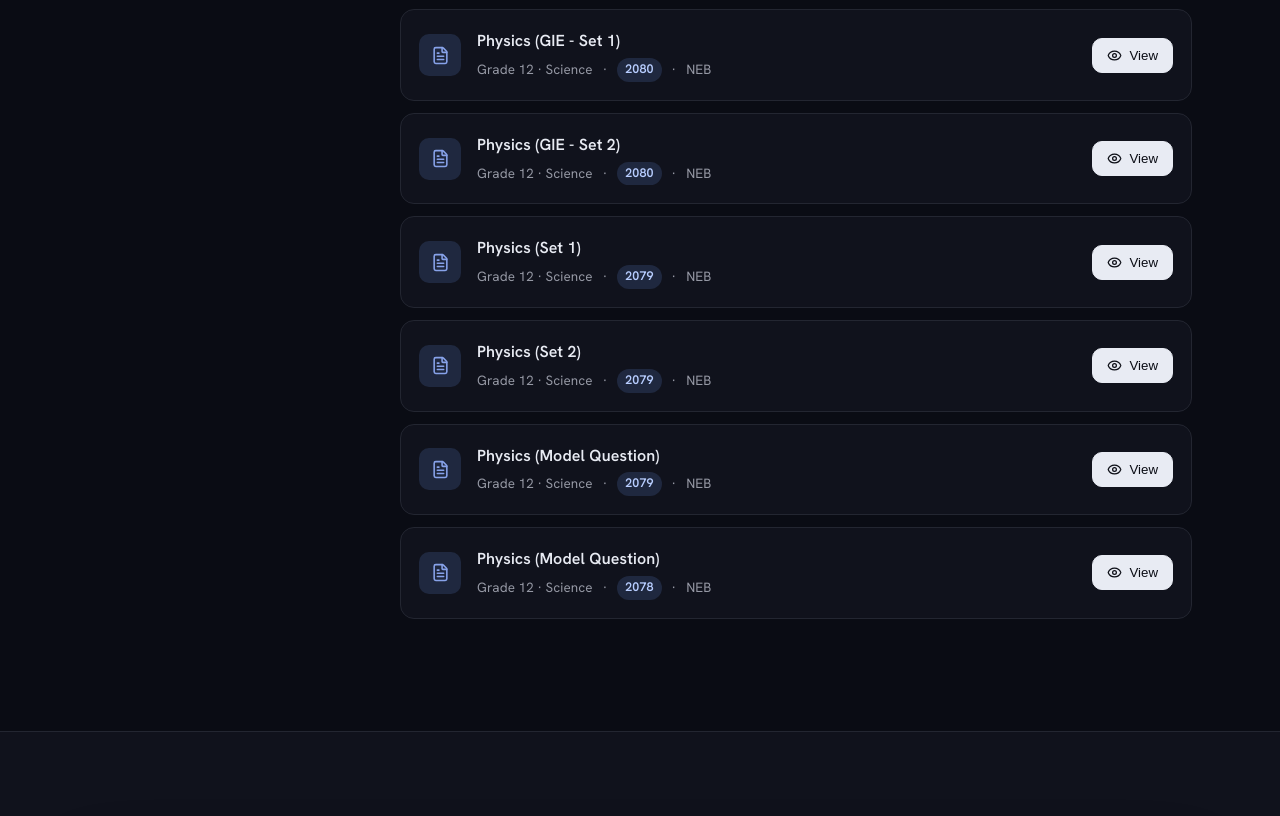
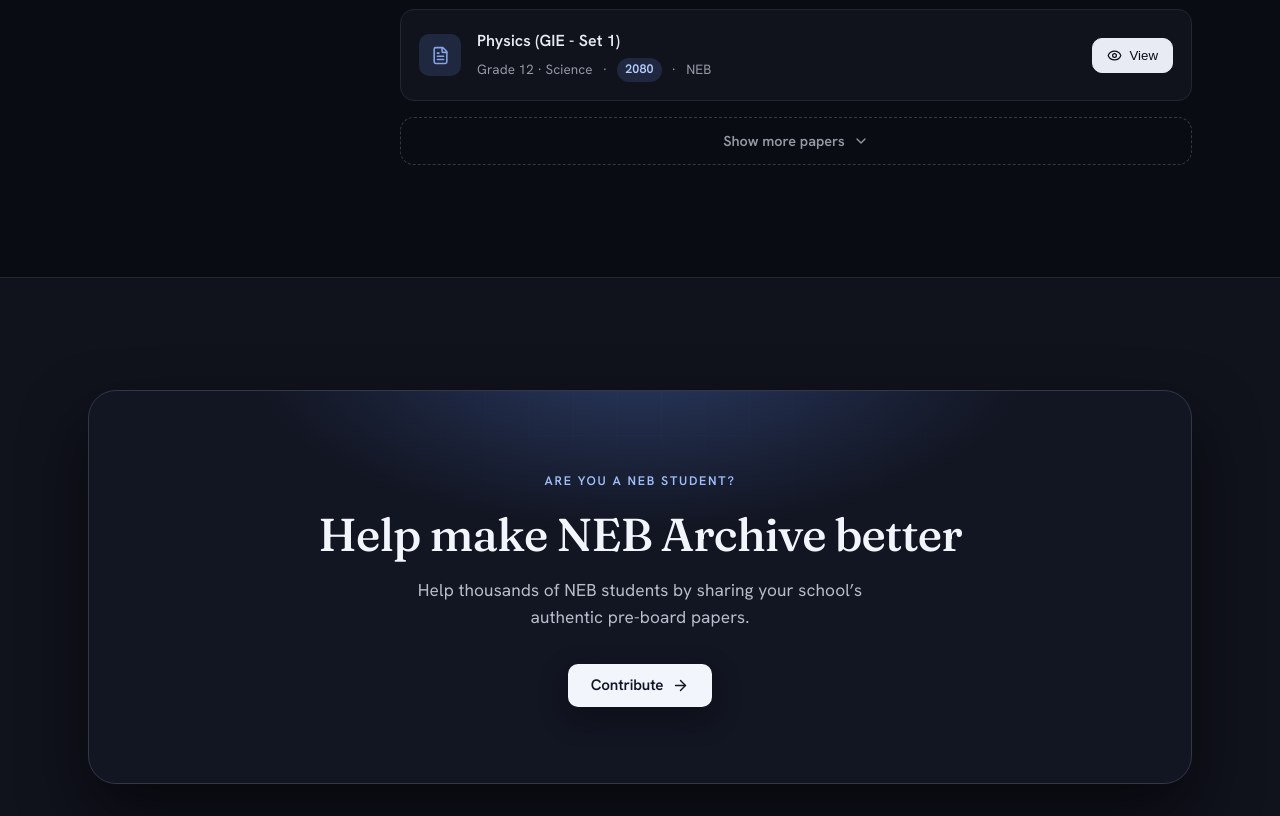
Before and after one commit to shreyashkar-shah/neb-archive, a website with bundled scripts: page pyqs.html in a window 1280 px wide. Shown: the part 1516-2332 px from the top of the page. Built offline with nearby package versions, Linux system fonts and the light colour scheme.

Commit message:
Optimized PYQs section

```diff
--- a/CSS/style(pyqs).css
+++ b/CSS/style(pyqs).css
@@ -435,3 +435,24 @@
     width: 1em;
     height: 1em;
 }
+
+/* ================= LOAD MORE ================= */
+.load-more-btn {
+    display: flex; align-items: center; justify-content: center; gap: 8px;
+    width: 100%;
+    padding: 14px;
+    margin-top: 4px;
+    border: 1px dashed var(--border-strong);
+    border-radius: var(--r);
+    background: transparent;
+    color: var(--muted);
+    font-family: inherit; font-size: 0.9rem; font-weight: 600;
+    cursor: pointer;
+    transition: background var(--t), color var(--t), border-color var(--t);
+}
+.load-more-btn svg { width: 16px; height: 16px; }
+.load-more-btn:hover {
+    background: var(--accent-tint);
+    color: var(--accent-ink);
+    border-color: var(--accent-soft);
+}
--- a/JS/pyqs.js
+++ b/JS/pyqs.js
@@ -16,6 +16,8 @@
 };
 
 const STATE_KEY = 'nebArchivePyqState';
+const PAPERS_PAGE_SIZE = 5;
+let papersVisibleCount = PAPERS_PAGE_SIZE; // how many cards are currently shown — resets on any filter change
 
 function saveState() {
     try { sessionStorage.setItem(STATE_KEY, JSON.stringify(state)); } catch (e) {}
@@ -277,7 +279,9 @@
 
 /* ── PAPER LIST ──────────────────────────────────────────── */
 
-function renderPapers() {
+function renderPapers(keepVisibleCount = false) {
+    if (!keepVisibleCount) papersVisibleCount = PAPERS_PAGE_SIZE; // any real filter change starts back at 5
+
     const yrs  = currentYearValues(); // array of plain strings e.g. '2081', '2081-gie', '2079-model'
     const baseYear = v => v.replace(/-model|-sup|-gie|-[a-z]/gi, '').replace(/[^0-9]/g, '').slice(0, 4);
     const list = (state.year === 'all' ? yrs : yrs.filter(y => baseYear(y) === state.year))
@@ -286,12 +290,16 @@
 
     const streamPart  = state.stream ? ` (${state.stream})` : '';
     const eyebrow     = `Grade ${state.grade}${streamPart} / ${state.subject}`;
+    const visibleList = list.slice(0, papersVisibleCount);
+    const remaining   = list.length - visibleList.length;
 
     $('#contentEyebrow').textContent = eyebrow;
     $('#paperHeading').textContent   = state.subject;
-    $('#paperCount').textContent     = `Showing ${list.length} ${list.length === 1 ? 'paper' : 'papers'}`;
+    $('#paperCount').textContent     = list.length > PAPERS_PAGE_SIZE
+        ? `Showing ${visibleList.length} of ${list.length} papers`
+        : `Showing ${list.length} ${list.length === 1 ? 'paper' : 'papers'}`;
 
-    $('#paperList').innerHTML = list.length ? list.map(y => {
+    const cardsHTML = visibleList.length ? visibleList.map(y => {
         // Work out a clean label for the year value — a paper can carry more than
         // one tag at once (e.g. '2080-GIE-Set1' is both GIE and Set 1), so build
         // up every matching part instead of stopping at the first one that hits.
@@ -328,6 +336,14 @@
             <strong>No papers found</strong>
             <span>Try a different year, subject, or grade.</span>
         </div>`;
+
+    const loadMoreHTML = remaining > 0 ? `
+        <button class="load-more-btn" id="loadMorePapers">
+            <span>Show more papers</span>
+            ${icon('chevron-down')}
+        </button>` : '';
+
+    $('#paperList').innerHTML = cardsHTML + loadMoreHTML;
 }
 
 /* ── FULL RENDER ─────────────────────────────────────────── */
@@ -374,6 +390,14 @@
 
     /* Delegated click handler */
     document.addEventListener('click', e => {
+
+        // 0. Load more papers
+        if (e.target.closest('#loadMorePapers')) {
+            papersVisibleCount += PAPERS_PAGE_SIZE;
+            renderPapers(true); // true = keep the expanded count, don't reset to 5
+            lucide.createIcons();
+            return;
+        }
 
         // 1. Paper action buttons
         const actionBtn = e.target.closest('[data-action]');
```
